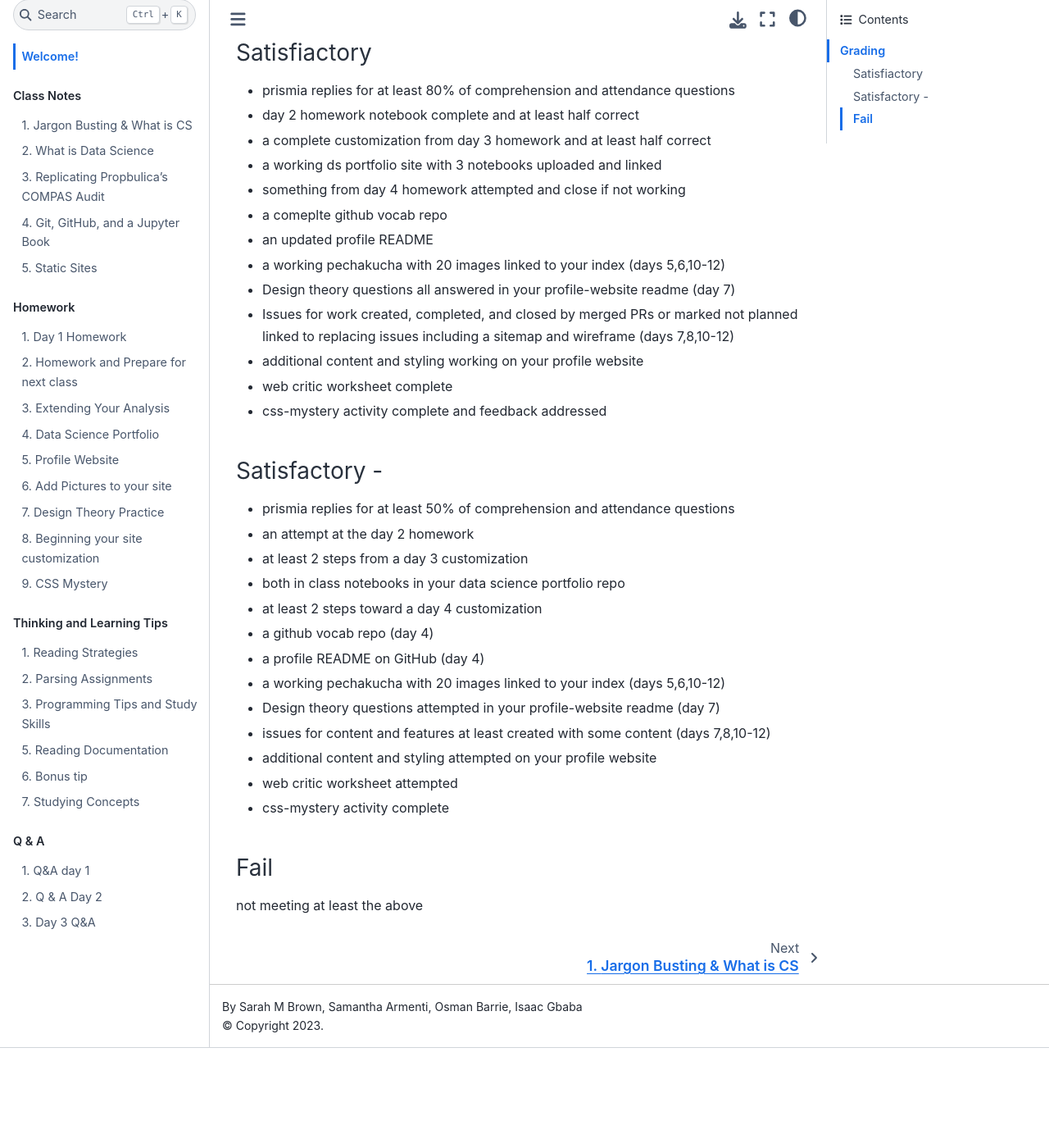
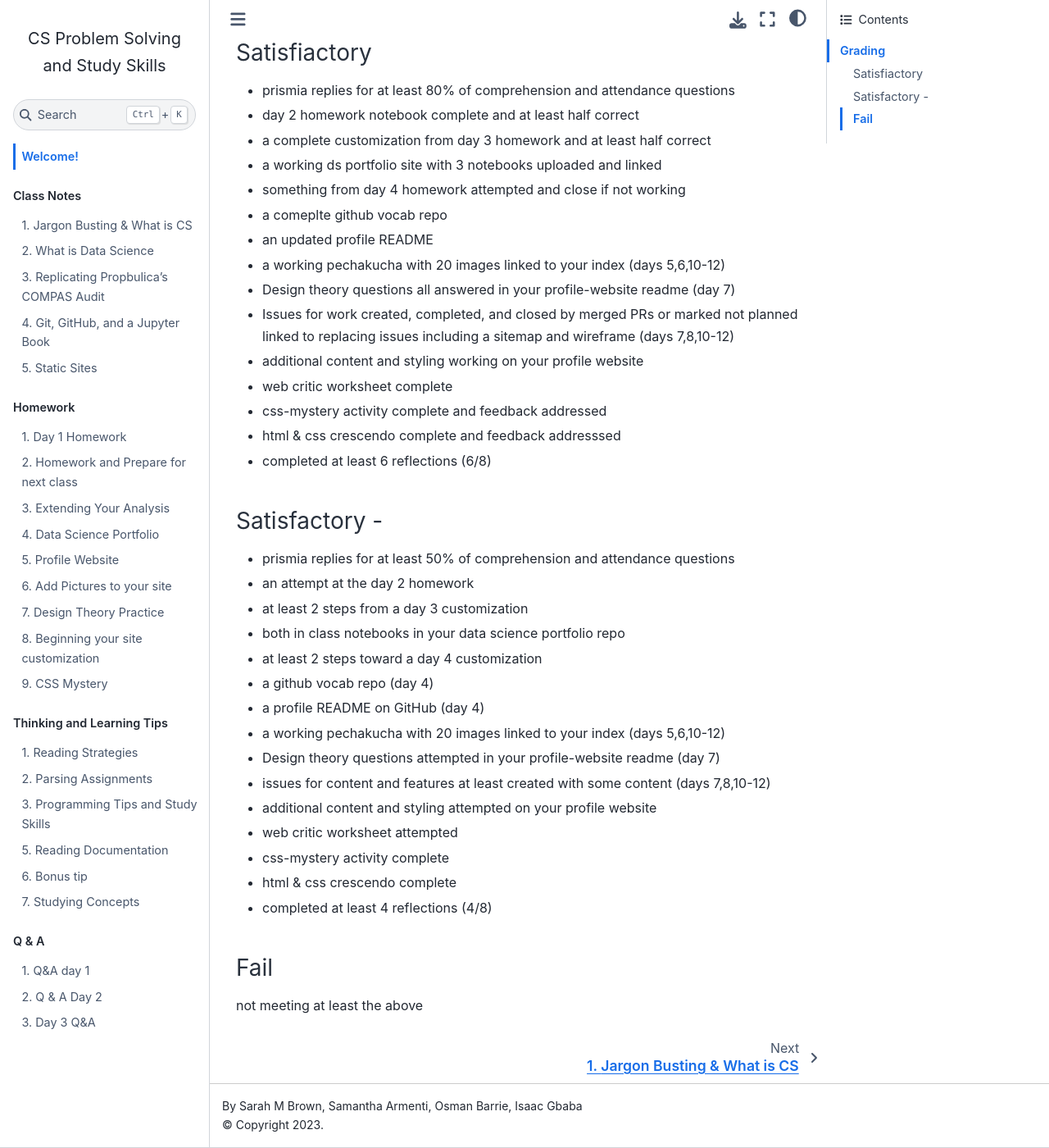
Before and after one commit to csctd/ssp23, a Jupyter Book: the page built from index.md, in a window 1280 px wide and 1400 px high, scrolled down 555 px. Shown: the whole window at 82% size. Built offline with Jupyter Book 1.0.4 settings and Sphinx 7.4.7 and the Sphinx Book theme 1.1.4, drawn with Linux system fonts in a browser that asks for light colours; before the commit the page ends 1833 px from its top, so only the background shows below that.

Commit message:
Updated index.md to include class reflections and another class assignment

```diff
--- a/index.md
+++ b/index.md
@@ -32,6 +32,8 @@
 - additional content and styling working on your profile website
 - web critic worksheet complete
 - css-mystery activity complete and feedback addressed
+- html & css crescendo complete and feedback addresssed
+- completed at least 6 reflections (6/8)
 
 ### Satisfactory -
 
@@ -48,6 +50,8 @@
 - additional content and styling attempted on your profile website
 - web critic worksheet attempted
 - css-mystery activity complete
+- html & css crescendo complete
+- completed at least 4 reflections (4/8)
 
 ### Fail
 
```
